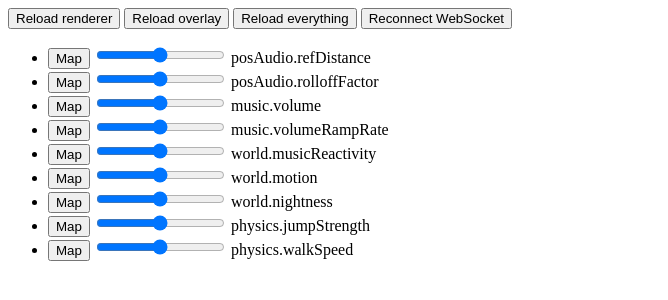
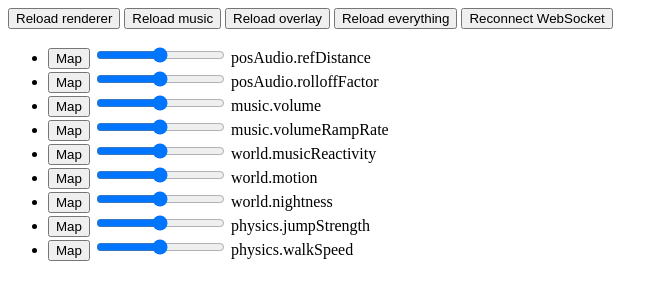
Before and after one commit to s4y/space, a plain HTML site: page static-management/index.html in a window 1280 px wide. Shown: the whole page, without its empty margins (0-668 px from the left). Drawn offline with Linux system fonts and the light colour scheme.

Commit message:
Add a button to reload the music service.

```diff
--- a/static-management/index.html
+++ b/static-management/index.html
@@ -1,6 +1,7 @@
 <!DOCTYPE html>
 <body>
 <button type=button onclick="adminAction('reload', '/party/')">Reload renderer</button>
+<button type=button onclick="adminAction('reload', '/space/services/music.html')">Reload music</button>
 <button type=button onclick="adminAction('reload', '/party/overlay.html')">Reload overlay</button>
 <button type=button onclick="adminAction('reload', '/')">Reload everything</button>
 <!--<button type=button onclick="adminAction('reconnect', 'webrtc')">Reconnect WebRTC</button>-->
```
